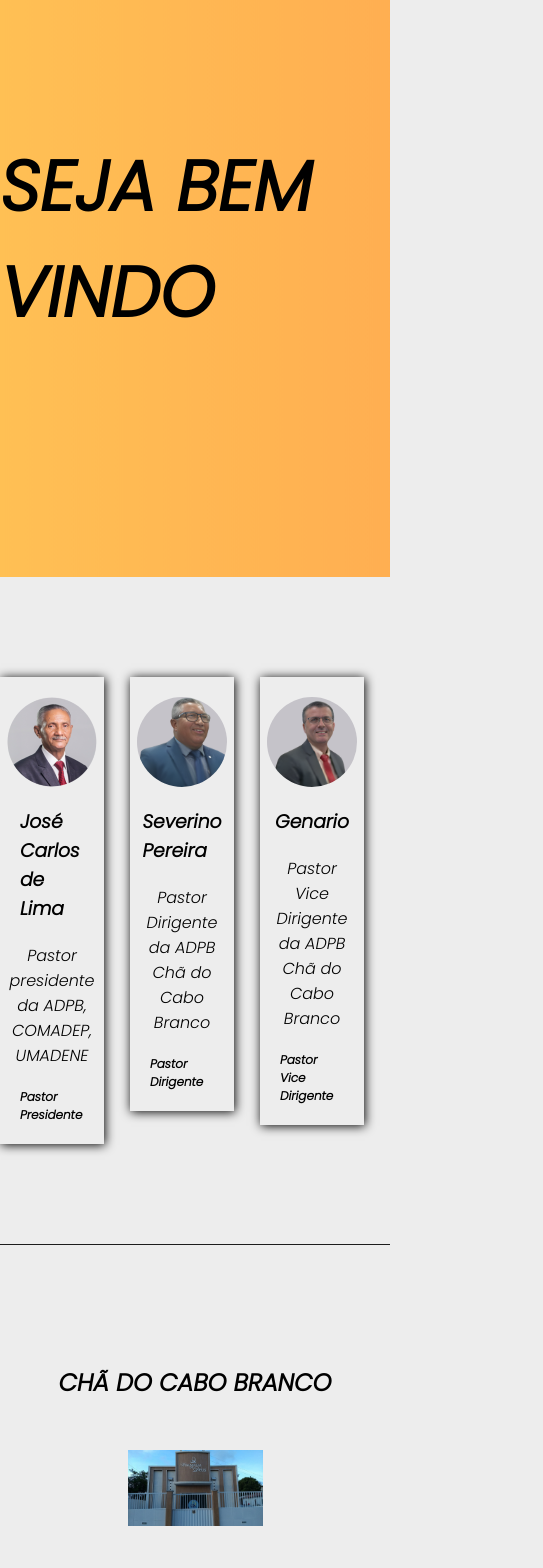
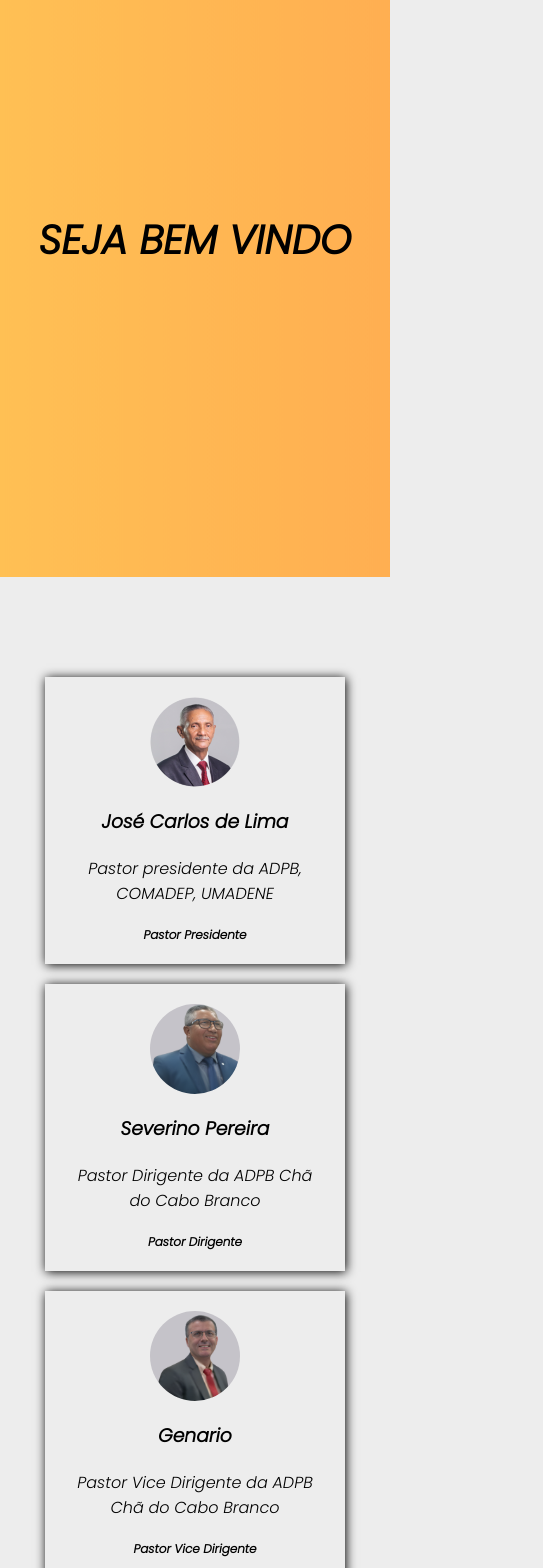
Before and after one commit to BrunoRaphael2002/projeto-adpb, a React (Vite) app in the folder adpb-cha-cabo-branco/: page / in a window 390 px wide. Shown: the part 160-1728 px from the top of the page, 543 px wide, since content can reach past the window. Built offline with nearby package versions, Linux system fonts and the light colour scheme.

Commit message:
responsivo

```diff
--- a/adpb-cha-cabo-branco/src/componentes/Horarios/index.css
+++ b/adpb-cha-cabo-branco/src/componentes/Horarios/index.css
@@ -29,7 +29,7 @@
 
 .conteudo ul{
    list-style: none;
-    min-height: 300px;
+
     height: 100%;
    padding: 20px;
    margin: 0 auto;
@@ -41,3 +41,20 @@
     color: rgb(0, 120, 147);
     font-weight: 600;
 }
+
+@media (max-width:762px){
+   .Horarios{
+    margin: 0 auto;
+   }
+
+    .conteudo{
+        text-align: center;
+        gap: 20px;
+        flex-direction: column;
+        margin: 0 auto;
+        width: 70%;
+    }
+    .conteudo li{
+        padding: 10px;
+    }
+}
--- a/adpb-cha-cabo-branco/src/componentes/Sobre/index.css
+++ b/adpb-cha-cabo-branco/src/componentes/Sobre/index.css
@@ -35,5 +35,18 @@
 
     display: flex;
     justify-content:center;
+
     padding: 100px 20px;
 }
+
+@media (max-width: 762px){
+    .Sobre img{
+        width: 100%;
+    }
+
+    .Card{
+        flex-direction: column;
+        align-items: center;
+        gap: 20px;
+    }
+}
--- a/adpb-cha-cabo-branco/src/componentes/banner/index.css
+++ b/adpb-cha-cabo-branco/src/componentes/banner/index.css
@@ -21,3 +21,11 @@
     font-size: 70px;
 
 }
+
+@media (max-width: 762px){
+    .Banner h1{
+        text-align: center;
+        font-size: 40px;
+        margin: 0 auto;
+    }
+}
--- a/adpb-cha-cabo-branco/src/componentes/pastores/index.css
+++ b/adpb-cha-cabo-branco/src/componentes/pastores/index.css
@@ -32,3 +32,9 @@
    width: 90px;
    border-radius: 50%;
 }
+
+@media (max-width: 762px){
+    .Card-itens{
+        width: 300px;
+    }
+}
```
